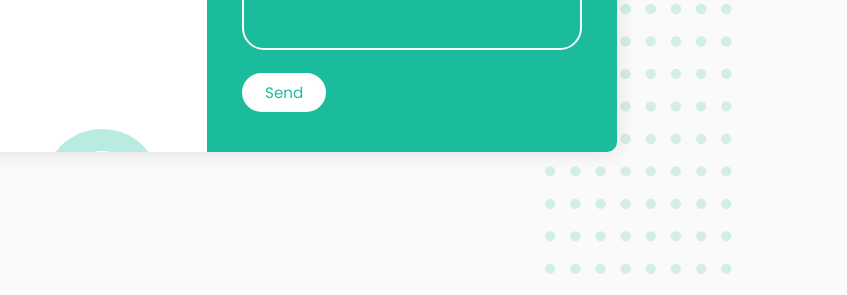
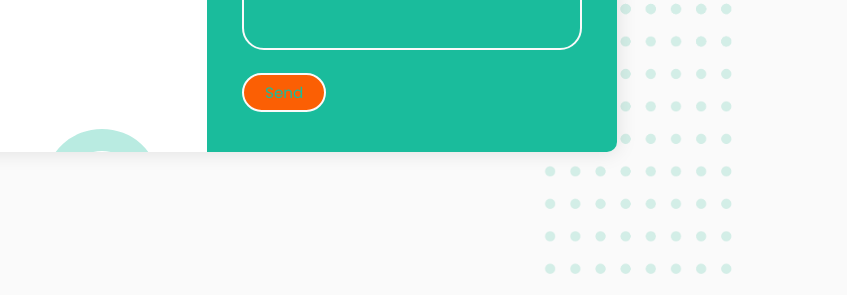
Before and after one commit to harshaal06/Online-Shopping-Website, a React app in the folder client/: page /contact in a window 1280 px wide. Shown: the part 505-800 px from the top of the page, 433-1280 px from the left. Built offline with nearby package versions, Linux system fonts and the light colour scheme.

Commit message:
image added

```diff
--- a/client/src/views/Contact/Contact.css
+++ b/client/src/views/Contact/Contact.css
@@ -71,12 +71,7 @@ textarea {
   top: 50px;
   left: -13px;
 }
-/* form{
-  padding: 2.3rem 2.2rem;
-  z-index: 10;
-  overflow: hidden;
-  position: relative;
-} */
+
 .contact-us-form {
   padding: 2.3rem 2.2rem;
   z-index: 10;
@@ -140,7 +135,7 @@ textarea.input {
 
 .btn22 {
   padding: 0.6rem 1.3rem;
-  background-color: #fff;
+  background-color: #fb5f04;
   border: 2px solid #fafafa;
   font-size: 0.95rem;
   color: #1abc9c;
@@ -154,7 +149,7 @@ textarea.input {
 
 .btn22:hover {
   background-color: transparent;
-  color: #fff;
+  color: #fb5f04;;
 }
 
 .input-container span {
```
Also changed, not shown: client/src/views/Contact/Contact.js (+4 -4 lines), client/src/views/Contact/email.png (renamed from client/src/contact/email.png), client/src/views/Contact/location.png (renamed from client/src/contact/location.png), client/src/views/Contact/phone.png (renamed from client/src/contact/phone.png), client/src/views/Contact/shape.png (renamed from client/src/contact/shape.png).
